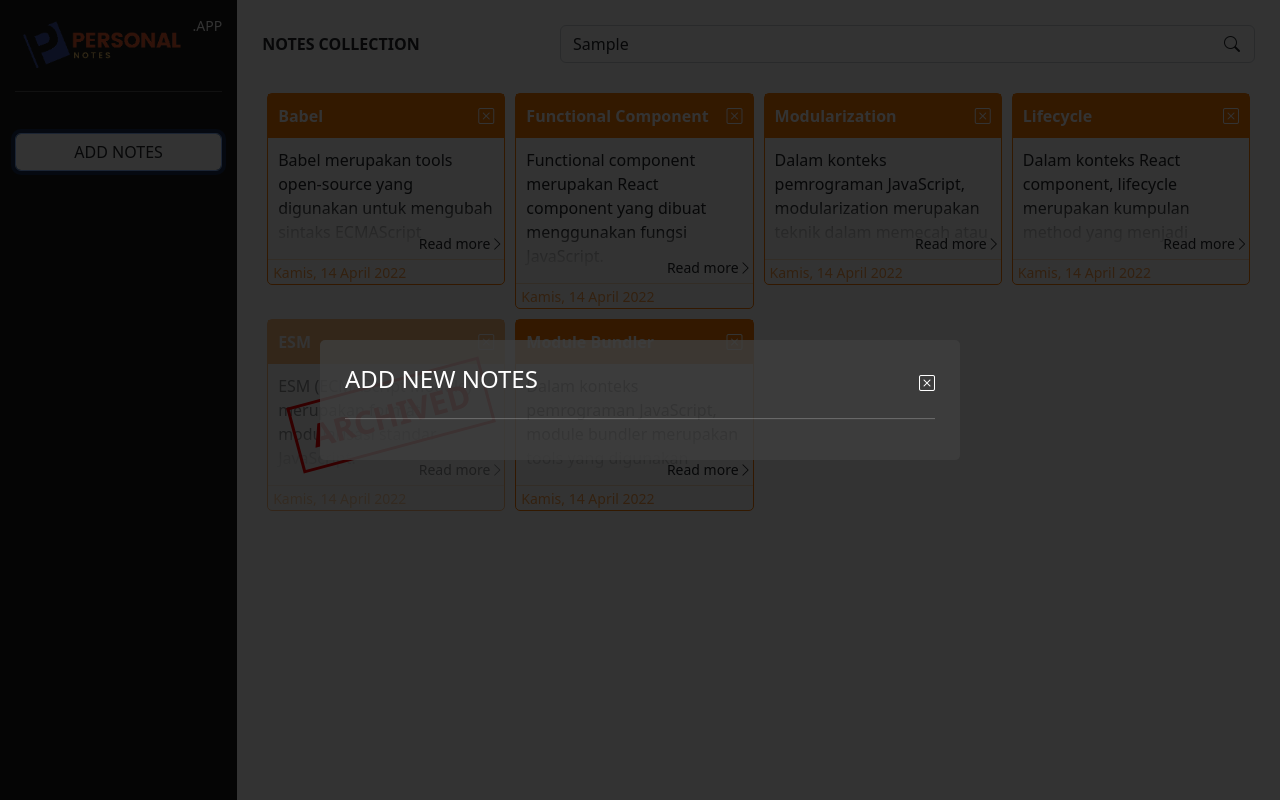
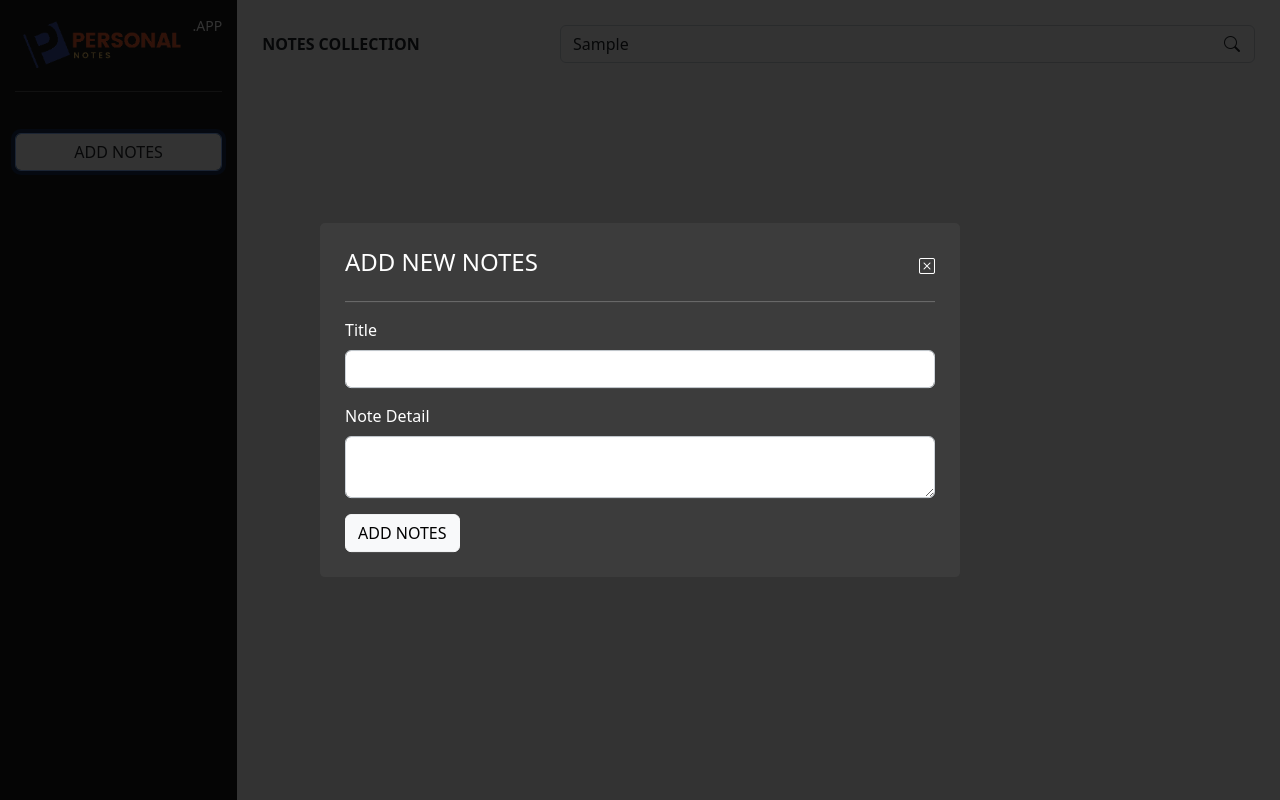
Before and after one commit to tjiptostevens/dcd-personal-notes, a React (Create React App) app: page / in a window 1280 px wide. Both pictures are taken after typing "Sample" into the empty fields and a click on the button "ADD NOTES". Built offline with nearby package versions, Linux system fonts and the light colour scheme.

Commit message:
feat: add filter

```diff
--- a/src/App.jsx
+++ b/src/App.jsx
@@ -9,8 +9,15 @@
 
 function App() {
   const [data, setData] = useState(initialData)
+  const [isLoaded, setIsLoaded] = useState(false)
   const handleAdd = (note) => {
-    setData({ ...data, note })
+    setIsLoaded(true)
+    let x = data
+    x.push(note)
+    setData(x)
+    setIsLoaded(false)
+    console.log('ok')
+    return data
   }
   const handleUpdate = (id, note) => {
     setData({ ...data, note })
@@ -23,13 +30,13 @@
     } else {
       setData({ ...data, lists })
     }
-    // setData({ ...data, archived: true })
   }
+
   return (
     <div className="App body-container">
-      {/* {console.log(data)} */}
+      {console.log(data)}
       <Header handleAdd={handleAdd} />
-      <Content data={data} />
+      {isLoaded ? '' : <Content data={data} />}
     </div>
   )
 }
--- a/src/assets/css/notes.css
+++ b/src/assets/css/notes.css
@@ -2,6 +2,17 @@
     border: solid 1px rgb(255, 123, 0);
     border-radius: 5px;
     text-align: left;
+}
+
+.mansory {
+    display: -ms-flexbox;
+    -ms-flex-direction: column;
+    -ms-flex-wrap: wrap;
+    display: flex;
+    flex-direction: column;
+    flex-wrap: wrap;
+    height: 100vw;
+    font-size: 0;
 }
 
 .note-card {
--- a/src/components/content.jsx
+++ b/src/components/content.jsx
@@ -14,7 +14,7 @@
         (d) => !searchRegex || searchRegex.test(d.title + d.body),
       )
     )
-  }, [props.data])
+  }, [props.data, state.search])
   return (
     <>
       <div className="body-right">
@@ -25,6 +25,7 @@
           <div className="body-right-search">
             <input
               type="search"
+              name="search"
               className="form-control rounded"
               placeholder="Search Here"
               onChange={handleChange}
--- a/src/components/header.jsx
+++ b/src/components/header.jsx
@@ -1,5 +1,6 @@
 import React, { useState } from 'react'
 import Modal from './modal'
+import NoteAdd from './noteAdd'
 
 const Header = (props) => {
   const [vis, setVis] = useState({ modal: false })
@@ -8,7 +9,13 @@
       <Modal
         modal={vis.modal}
         title={'ADD NEW NOTES'}
-        handleClose={() => setVis({ modal: false })}
+        element={
+          <NoteAdd
+            handleAdd={(e) => props.handleAdd(e)}
+            handleClose={(e) => setVis({ modal: false })}
+          />
+        }
+        handleClose={(e) => setVis({ modal: false })}
       />
       <div
         className="body-left"
--- /dev/null
+++ b/src/components/noteAdd.jsx
@@ -0,0 +1,49 @@
+import React, { useState } from 'react'
+
+const NoteAdd = (props) => {
+  const [data, setData] = useState({
+    id: +new Date(),
+    title: '',
+    body: '',
+    createdAt: new Date(),
+    archived: false,
+  })
+  const handleChange = (e) => {
+    setData({ ...data, [e.target.name]: e.target.value })
+  }
+  const handleSubmit = (e) => {
+    e.preventDefault()
+    // console.log(data)
+    props.handleAdd(data)
+    props.handleClose()
+  }
+  return (
+    <>
+      <form>
+        <label className="form-label">Title</label>
+        <input
+          className="form-control mb-3"
+          type="text"
+          name="title"
+          value={data.title}
+          onChange={handleChange}
+          required={true}
+        />
+        <label className="form-label">Note Detail</label>
+        <textarea
+          className="form-control mb-3"
+          type="text"
+          name="body"
+          value={data.body}
+          onChange={handleChange}
+          required={true}
+        />
+        <button className="btn btn-light" onClick={handleSubmit}>
+          ADD NOTES
+        </button>
+      </form>
+    </>
+  )
+}
+
+export default NoteAdd
--- a/src/components/notes.jsx
+++ b/src/components/notes.jsx
@@ -32,7 +32,7 @@
           >
             <div className={`note-container ${d.archived ? 'archived' : ''}`}>
               <div className="note-title">
-                {d.title}{' '}
+                {d.title}
                 <i
                   className="bi bi-x-square"
                   onMouseEnter={(e) =>
```
